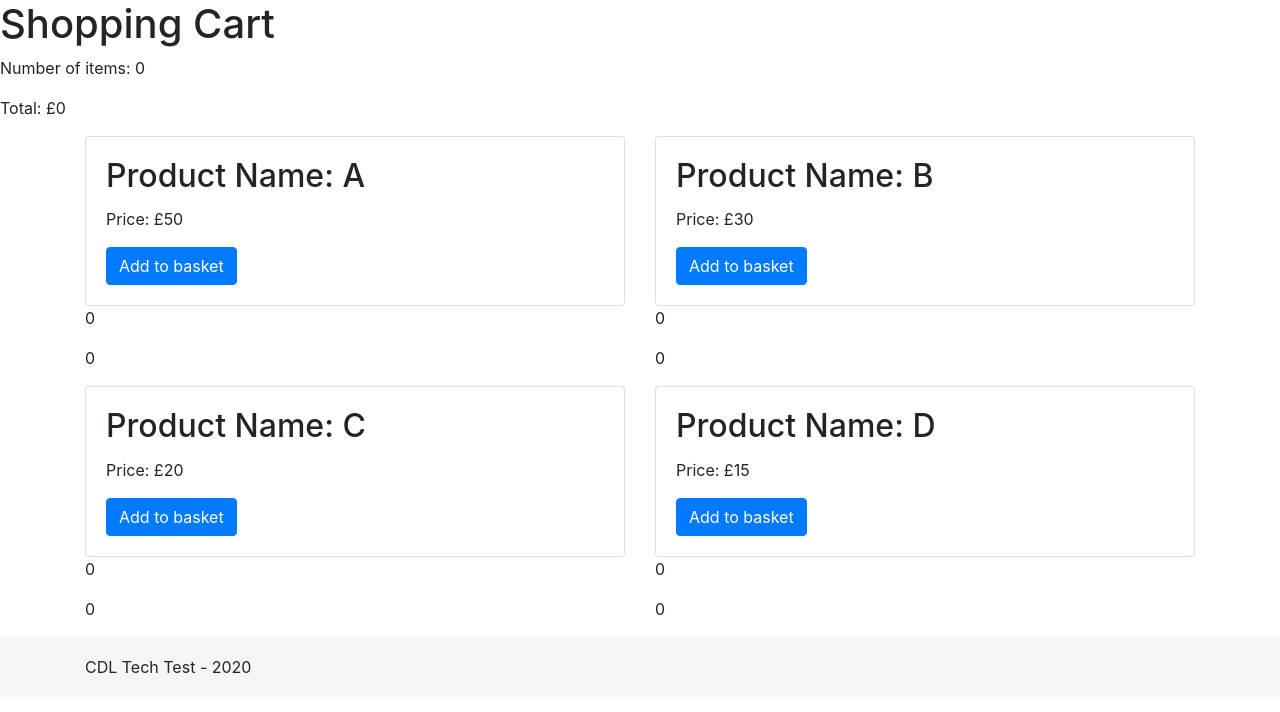
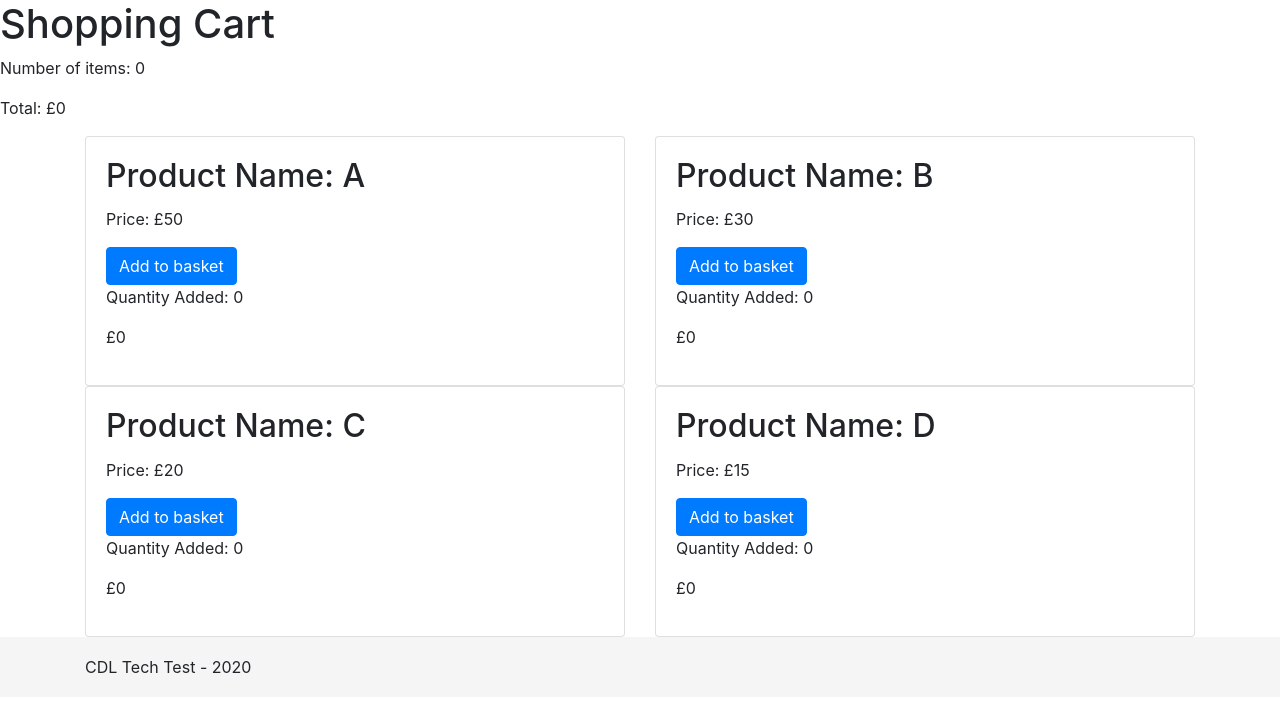
Before and after one commit to Michael-Hutchinson/checkout-system, a React (Create React App) app: page / in a window 1280 px wide. Shown: the top 712 px of the page. Built offline with nearby package versions, Linux system fonts and the light colour scheme.

Commit message:
add newprice variable for if statement

```diff
--- a/src/components/main/basketContext.js
+++ b/src/components/main/basketContext.js
@@ -9,4 +9,4 @@ export const CartProvider = (props) => {
       {props.children}
     </CartContext.Provider>
   )
-}
+};
--- a/src/components/main/products.js
+++ b/src/components/main/products.js
@@ -5,9 +5,10 @@ function Products(props) {
   const [cart, setCart] = useContext(CartContext);
   const [basketQuanity, setBasketQuantity] = useState(0);
   const [productPrice, setProductPrice] = useState(0);
+  const newPrice = productPrice-props.item.specialPrice;
 
   const addToCart = () => {
-    const productData = { name: props.name, price: props.price };
+    const productData = { price: props.price };
     setCart(currentState => [...currentState, productData]);
     setBasketQuantity(basketQuanity + 1);
     setProductPrice(productPrice + props.item.price, 0);
@@ -19,14 +20,14 @@ function Products(props) {
           <h2 className="card-title">Product Name: {props.item.name}</h2>
           <p className="card-text">Price: £{props.item.price}</p>
           <button onClick={addToCart} className="btn btn-primary">Add to basket</button>
+          <p className={`${props.item.id}`}>Quantity Added: {basketQuanity}</p>
+          {(basketQuanity === 3 && props.item.id === 1) || (basketQuanity === 2 && props.item.id === 2)  ? (
+            <p>£{newPrice}</p>
+          ) : (
+            <p>£{productPrice}</p>
+          )}
         </div>
       </div>
-      <p className={`${props.item.id} hidden`}>{basketQuanity}</p>
-      {(basketQuanity === 3 && props.item.id === 1) || (basketQuanity === 2 && props.item.id === 2)  ? (
-        <p>{productPrice-props.item.specialPrice}</p>
-      ) : (
-        <p>{productPrice}</p>
-      )}
     </div>
   );
 }
```
